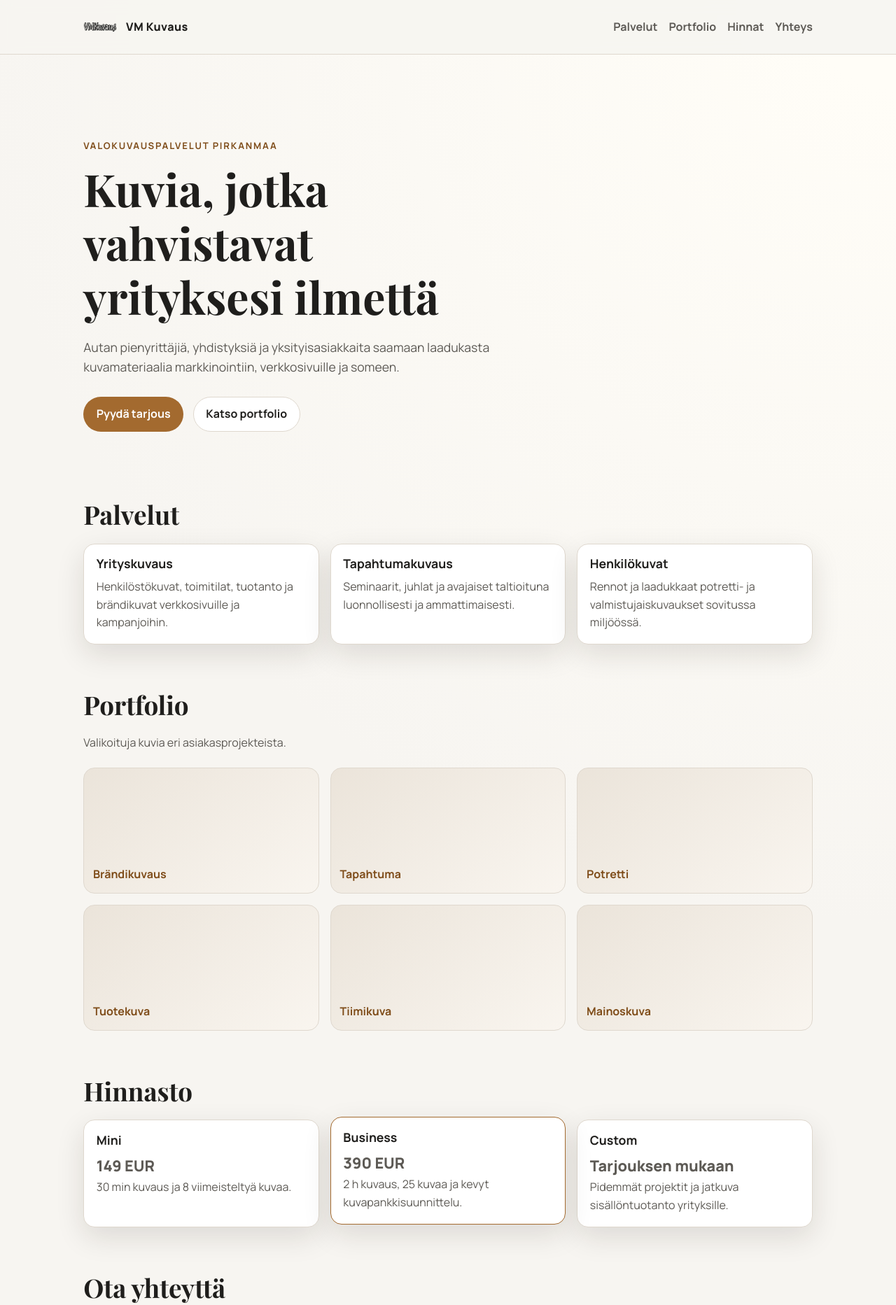
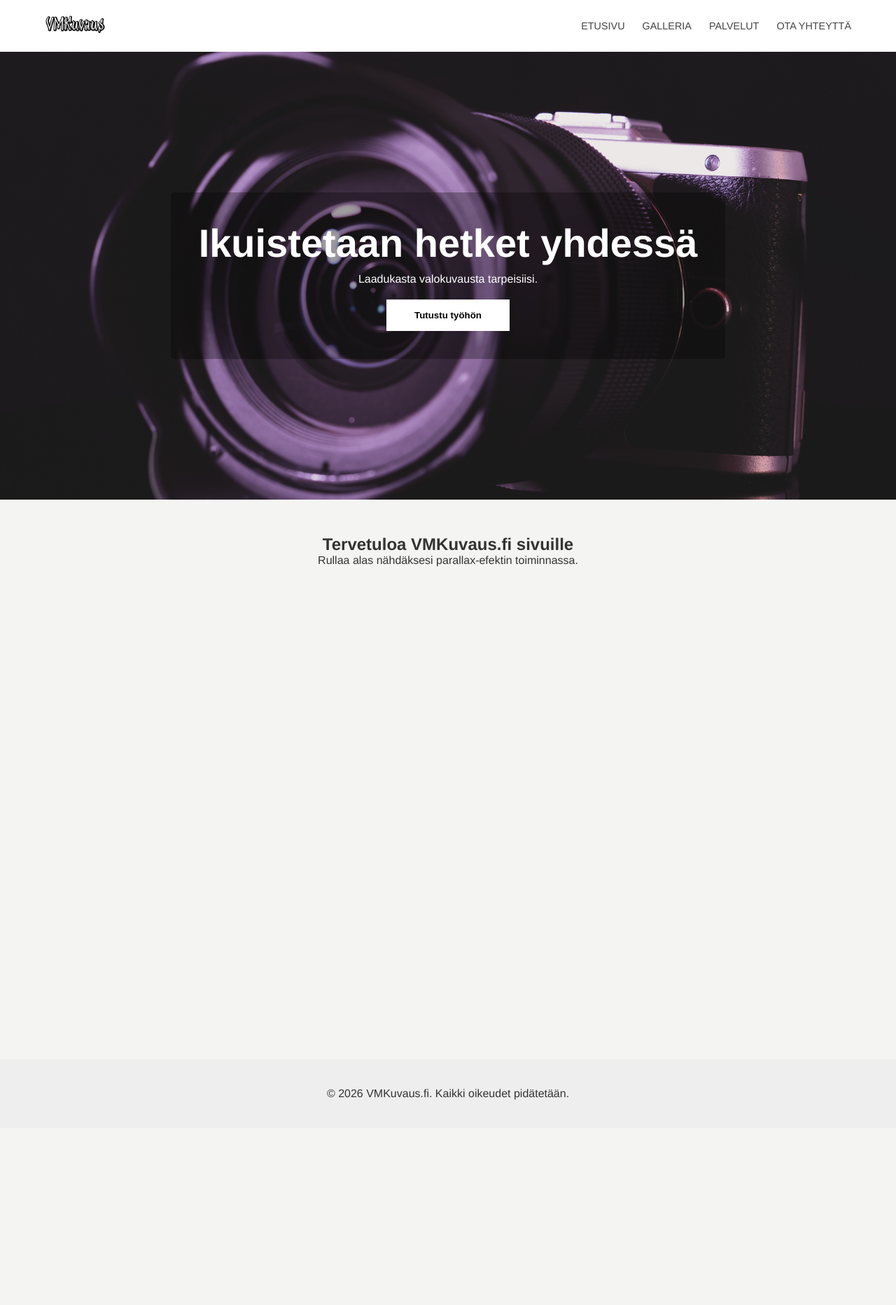
Before and after one commit to Tenuxi/vmkuvaus_2024, a plain HTML site: page 2026/index.html in a window 1280 px wide. Shown: the top 1865 px of the page at 70% size. After the commit the page ends 1612 px from the top, so only its background shows below. Drawn offline with nearby package versions, Linux system fonts and the light colour scheme.

Commit message:
2026 sivut alotettu

```diff
--- a/2026/css/style.css
+++ b/2026/css/style.css
@@ -1,270 +1,161 @@
-:root {
-    --bg: #f7f5f1;
-    --surface: #ffffff;
-    --ink: #1f1e1c;
-    --muted: #5d5a55;
-    --accent: #a36a2f;
-    --accent-dark: #7f4d1a;
-    --stroke: #dfd8ce;
-    --shadow: 0 14px 40px rgba(32, 23, 16, 0.12);
-}
-
+/* Perusasetukset */
 * {
+    margin: 0;
+    padding: 0;
     box-sizing: border-box;
 }
 
 body {
-    margin: 0;
-    font-family: "Manrope", sans-serif;
-    color: var(--ink);
-    background: radial-gradient(circle at top right, #fffdf7 5%, var(--bg) 52%);
-    line-height: 1.6;
+    font-family: 'Helvetica Neue', Helvetica, Arial, sans-serif;
+    background-color: #f4f4f2; /* Pehmeä off-white */
+    color: #333;
 }
 
-h1,
-h2,
-h3 {
-    margin: 0;
-    line-height: 1.2;
+/* Navigointi */
+header {
+    background-color: rgba(255, 255, 255, 0.95);
+    padding: 10px 5%;
+    position: sticky;
+    top: 0;
+    z-index: 1000;
 }
 
-a {
-    color: inherit;
+nav {
+    display: flex;
+    justify-content: space-between;
+    align-items: center;
 }
 
-.site-header {
-    position: sticky;
-    top: 0;
-    z-index: 50;
-    background: rgba(247, 245, 241, 0.9);
-    border-bottom: 1px solid var(--stroke);
-    backdrop-filter: blur(8px);
-}
-
-.nav {
-    max-width: 1080px;
-    margin: 0 auto;
-    padding: 0.9rem 1.2rem;
-    display: flex;
-    align-items: center;
-    justify-content: space-between;
-    gap: 1rem;
-}
-
-.brand {
-    display: flex;
-    align-items: center;
-    gap: 0.8rem;
-    text-decoration: none;
-    font-weight: 800;
-    letter-spacing: 0.03em;
-}
-
-.brand img {
-    width: 48px;
-    height: 48px;
-    object-fit: contain;
+.logo-img {
+    height: 50px; /* Säädä logon kokoa tästä */
+    width: auto;
 }
 
 .nav-links {
     display: flex;
-    flex-wrap: wrap;
-    gap: 1rem;
+    list-style: none;
 }
+
+.nav-links li { margin-left: 25px; }
 
 .nav-links a {
     text-decoration: none;
-    font-weight: 600;
-    color: var(--muted);
+    color: #444;
+    font-weight: 500;
+    text-transform: uppercase;
+    font-size: 0.9rem;
 }
 
-.nav-links a:hover {
-    color: var(--ink);
+/* --- Lisää nämä olemassa olevan CSS:n jatkoksi --- */
+
+/* Hampurilaisvalikon tyylit */
+.hamburger {
+    display: none; /* Piilossa työpöydällä */
+    cursor: pointer;
+    flex-direction: column;
+    gap: 5px;
 }
 
-main {
-    max-width: 1080px;
-    margin: 0 auto;
-    padding: 1.2rem;
+.bar {
+    display: block;
+    width: 25px;
+    height: 3px;
+    background-color: #333;
+    transition: 0.3s;
 }
 
-.hero {
-    padding: 5.5rem 0 4rem;
+
+
+/* Hero & Parallax */
+#hero {
+    height: 80vh; /* Hero-alueen korkeus */
+    position: relative;
+    overflow: hidden;
+    display: flex;
+    align-items: center;
+    justify-content: center;
+    color: white;
 }
 
-.eyebrow {
-    font-weight: 700;
-    text-transform: uppercase;
-    letter-spacing: 0.14em;
-    font-size: 0.82rem;
-    color: var(--accent-dark);
+.parallax-bg {
+    background-image: url('../images/hero.jpg');
+    background-attachment: fixed; /* Tärkeä parallax-efektille */
+    background-position: center;
+    background-repeat: no-repeat;
+    background-size: cover;
 }
 
-.hero h1 {
-    margin-top: 0.8rem;
-    max-width: 14ch;
-    font-family: "Playfair Display", serif;
-    font-size: clamp(2rem, 5vw, 4rem);
+.hero-overlay {
+    background-color: rgba(0, 0, 0, 0.3); /* Tummennus, jotta teksti erottuu */
+    padding: 40px;
+    border-radius: 5px;
+    text-align: center;
 }
 
-.intro {
-    margin-top: 1.2rem;
-    max-width: 58ch;
-    color: var(--muted);
-    font-size: 1.1rem;
+#hero h1 {
+    font-size: 3.5rem;
+    margin-bottom: 10px;
 }
 
-.hero-actions {
-    margin-top: 1.8rem;
-    display: flex;
-    flex-wrap: wrap;
-    gap: 0.85rem;
+/* Painike */
+button {
+    background-color: #fff;
+    color: #000;
+    border: none;
+    padding: 15px 40px;
+    margin-top: 20px;
+    cursor: pointer;
+    font-weight: bold;
+    transition: 0.3s ease;
 }
 
-.btn {
-    display: inline-block;
-    padding: 0.72rem 1.1rem;
-    border-radius: 999px;
-    border: 1px solid transparent;
-    text-decoration: none;
-    font-weight: 700;
-    transition: transform 0.18s ease, background 0.18s ease;
-}
-
-.btn:hover {
-    transform: translateY(-1px);
-}
-
-.btn-primary {
-    background: var(--accent);
+button:hover {
+    background-color: #333;
     color: #fff;
 }
 
-.btn-primary:hover {
-    background: var(--accent-dark);
+footer {
+    padding: 40px;
+    text-align: center;
+    background: #eee;
 }
 
-.btn-secondary {
-    border-color: var(--stroke);
-    background: var(--surface);
-}
 
-.section {
-    padding: 2rem 0;
-}
-
-.section h2 {
-    font-family: "Playfair Display", serif;
-    font-size: clamp(1.5rem, 4vw, 2.3rem);
-    margin-bottom: 1.2rem;
-}
-
-.section-lead {
-    margin: 0 0 1.4rem;
-    color: var(--muted);
-}
-
-.grid {
-    display: grid;
-    gap: 1rem;
-}
-
-.three-col {
-    grid-template-columns: repeat(3, minmax(0, 1fr));
-}
-
-.card {
-    border: 1px solid var(--stroke);
-    border-radius: 16px;
-    padding: 1.1rem;
-    background: var(--surface);
-    box-shadow: var(--shadow);
-}
-
-.card h3 {
-    font-size: 1.1rem;
-    margin-bottom: 0.6rem;
-}
-
-.card p {
-    margin: 0;
-    color: var(--muted);
-}
-
-.gallery-grid {
-    grid-template-columns: repeat(3, minmax(0, 1fr));
-}
-
-.gallery-item {
-    margin: 0;
-    border-radius: 16px;
-    min-height: 180px;
-    border: 1px solid var(--stroke);
-    background: linear-gradient(140deg, #ebe4da, #f9f5ef);
-    display: grid;
-    place-content: end start;
-    padding: 0.8rem;
-    font-weight: 700;
-    color: var(--accent-dark);
-}
-
-.price {
-    font-size: 1.35rem;
-    font-weight: 800;
-    color: var(--ink);
-    margin-bottom: 0.6rem;
-}
-
-.featured {
-    border-color: var(--accent);
-    transform: translateY(-4px);
-}
-
-.contact ul {
-    margin: 0;
-    padding: 0;
-    list-style: none;
-}
-
-.contact li {
-    margin-bottom: 0.35rem;
-}
-
-.contact a {
-    color: var(--accent-dark);
-}
-
-.site-footer {
-    border-top: 1px solid var(--stroke);
-    text-align: center;
-    padding: 1.2rem;
-    color: var(--muted);
-    font-size: 0.94rem;
-}
-
-@media (max-width: 900px) {
-    .three-col,
-    .gallery-grid {
-        grid-template-columns: repeat(2, minmax(0, 1fr));
-    }
-}
-
-@media (max-width: 640px) {
-    .nav {
-        flex-direction: column;
-        align-items: flex-start;
+/* Mobiilinäkymä (max 768px) */
+@media (max-width: 768px) {
+    .hamburger {
+        display: flex;
+        z-index: 1001;
     }
 
-    .hero {
-        padding: 4rem 0 3rem;
+    .nav-links {
+        position: fixed;
+        left: -100%; /* Piilossa vasemmalla */
+        top: 0;
+        flex-direction: column;
+        background-color: #f4f4f2; /* Sama vaaleanharmaa */
+        width: 100%;
+        height: 100vh;
+        text-align: center;
+        transition: 0.3s;
+        justify-content: center;
+        box-shadow: 0 10px 20px rgba(0,0,0,0.1);
     }
 
-    .three-col,
-    .gallery-grid {
-        grid-template-columns: 1fr;
+    .nav-links.active {
+        left: 0; /* Tuodaan näkyviin */
     }
 
-    .featured {
-        transform: none;
+    .nav-links li {
+        margin: 20px 0;
     }
+
+    .nav-links a {
+        font-size: 1.5rem;
+    }
+
+    /* Hampurilaiskuvakkeen animaatio kun valikko on auki */
+    .hamburger.active .bar:nth-child(2) { opacity: 0; }
+    .hamburger.active .bar:nth-child(1) { transform: translateY(8px) rotate(45deg); }
+    .hamburger.active .bar:nth-child(3) { transform: translateY(-8px) rotate(-45deg); }
 }
--- a/2026/index.html
+++ b/2026/index.html
@@ -3,106 +3,51 @@
 <head>
     <meta charset="UTF-8">
     <meta name="viewport" content="width=device-width, initial-scale=1.0">
-    <meta name="description" content="VM Kuvaus tarjoaa yritys-, henkilö- ja tapahtumakuvauksia ammattitaidolla koko Pirkanmaan alueella.">
-    <link rel="preconnect" href="https://fonts.googleapis.com">
-    <link rel="preconnect" href="https://fonts.gstatic.com" crossorigin>
-    <link href="https://fonts.googleapis.com/css2?family=Manrope:wght@400;500;700;800&family=Playfair+Display:wght@600;700&display=swap" rel="stylesheet">
+    <title>VMKuvaus.fi - Ammattitaitoista valokuvausta</title>
     <link rel="stylesheet" href="css/style.css">
-    <title>VM Kuvaus | Ammattimaista valokuvausta yrityksille ja yksityisille</title>
 </head>
 <body>
-    <header class="site-header">
-        <nav class="nav">
-            <a class="brand" href="#etusivu">
-                <img src="../img/vmkuvaus.png" alt="VM Kuvaus - logo">
-                <span>VM Kuvaus</span>
-            </a>
-            <div class="nav-links">
-                <a href="#palvelut">Palvelut</a>
-                <a href="#portfolio">Portfolio</a>
-                <a href="#hinnat">Hinnat</a>
-                <a href="#yhteys">Yhteys</a>
-            </div>
-        </nav>
-    </header>
 
-    <main id="etusivu">
-        <section class="hero">
-            <p class="eyebrow">Valokuvauspalvelut Pirkanmaa</p>
-            <h1>Kuvia, jotka vahvistavat yrityksesi ilmettä</h1>
-            <p class="intro">Autan pienyrittäjiä, yhdistyksiä ja yksityisasiakkaita saamaan laadukasta kuvamateriaalia markkinointiin, verkkosivuille ja someen.</p>
-            <div class="hero-actions">
-                <a class="btn btn-primary" href="#yhteys">Pyydä tarjous</a>
-                <a class="btn btn-secondary" href="#portfolio">Katso portfolio</a>
+    <header>
+    <nav>
+        <div class="logo">
+            <img src="images/logo.png" alt="VMKuvaus.fi logo" class="logo-img">
+        </div>
+
+        <div class="hamburger" id="hamburger">
+            <span class="bar"></span>
+            <span class="bar"></span>
+            <span class="bar"></span>
+        </div>
+
+        <ul class="nav-links" id="nav-links">
+            <li><a href="#etusivu">Etusivu</a></li>
+            <li><a href="#galleria">Galleria</a></li>
+            <li><a href="#palvelut">Palvelut</a></li>
+            <li><a href="#yhteys">Ota yhteyttä</a></li>
+        </ul>
+    </nav>
+</header>
+
+    <main>
+        <section id="hero" class="parallax-bg">
+            <div class="hero-overlay">
+                <h1>Ikuistetaan hetket yhdessä</h1>
+                <p>Laadukasta valokuvausta tarpeisiisi.</p>
+                <button id="cta-button">Tutustu työhön</button>
             </div>
         </section>
 
-        <section class="section" id="palvelut">
-            <h2>Palvelut</h2>
-            <div class="grid three-col">
-                <article class="card">
-                    <h3>Yrityskuvaus</h3>
-                    <p>Henkilöstökuvat, toimitilat, tuotanto ja brändikuvat verkkosivuille ja kampanjoihin.</p>
-                </article>
-                <article class="card">
-                    <h3>Tapahtumakuvaus</h3>
-                    <p>Seminaarit, juhlat ja avajaiset taltioituna luonnollisesti ja ammattimaisesti.</p>
-                </article>
-                <article class="card">
-                    <h3>Henkilökuvat</h3>
-                    <p>Rennot ja laadukkaat potretti- ja valmistujaiskuvaukset sovitussa miljöössä.</p>
-                </article>
-            </div>
-        </section>
-
-        <section class="section" id="portfolio">
-            <h2>Portfolio</h2>
-            <p class="section-lead">Valikoituja kuvia eri asiakasprojekteista.</p>
-            <div class="grid gallery-grid">
-                <figure class="gallery-item"><span>Brändikuvaus</span></figure>
-                <figure class="gallery-item"><span>Tapahtuma</span></figure>
-                <figure class="gallery-item"><span>Potretti</span></figure>
-                <figure class="gallery-item"><span>Tuotekuva</span></figure>
-                <figure class="gallery-item"><span>Tiimikuva</span></figure>
-                <figure class="gallery-item"><span>Mainoskuva</span></figure>
-            </div>
-        </section>
-
-        <section class="section" id="hinnat">
-            <h2>Hinnasto</h2>
-            <div class="grid three-col">
-                <article class="card price-card">
-                    <h3>Mini</h3>
-                    <p class="price">149 EUR</p>
-                    <p>30 min kuvaus ja 8 viimeisteltyä kuvaa.</p>
-                </article>
-                <article class="card price-card featured">
-                    <h3>Business</h3>
-                    <p class="price">390 EUR</p>
-                    <p>2 h kuvaus, 25 kuvaa ja kevyt kuvapankkisuunnittelu.</p>
-                </article>
-                <article class="card price-card">
-                    <h3>Custom</h3>
-                    <p class="price">Tarjouksen mukaan</p>
-                    <p>Pidemmät projektit ja jatkuva sisällöntuotanto yrityksille.</p>
-                </article>
-            </div>
-        </section>
-
-        <section class="section contact" id="yhteys">
-            <h2>Ota yhteyttä</h2>
-            <p>Vastailen tarjouspyyntöihin pääsääntöisesti saman arkipäivän aikana.</p>
-            <ul>
-                <li><strong>Ville Majamäki</strong></li>
-                <li>Puhelin: <a href="tel:+358466574016">046 657 4016</a></li>
-                <li>Sähköposti: <a href="mailto:vmkuvaus@gmail.com">vmkuvaus@gmail.com</a></li>
-                <li>Instagram: <a href="#" aria-label="Instagram">@vmkuvaus</a></li>
-            </ul>
+        <section style="height: 100vh; padding: 50px; text-align: center;">
+            <h2>Tervetuloa VMKuvaus.fi sivuille</h2>
+            <p>Rullaa alas nähdäksesi parallax-efektin toiminnassa.</p>
         </section>
     </main>
 
-    <footer class="site-footer">
-        <p>Copyright 2026 VM Kuvaus. Kaikki oikeudet pidätetty.</p>
+    <footer>
+        <p>&copy; 2026 VMKuvaus.fi. Kaikki oikeudet pidätetään.</p>
     </footer>
+
+    <script src="js/script.js"></script>
 </body>
 </html>
```
Also changed, not shown: 2026/js/script.js (added, +41 -0 lines), 2026/images/hero.jpg (added), 2026/images/logo.png (added).
